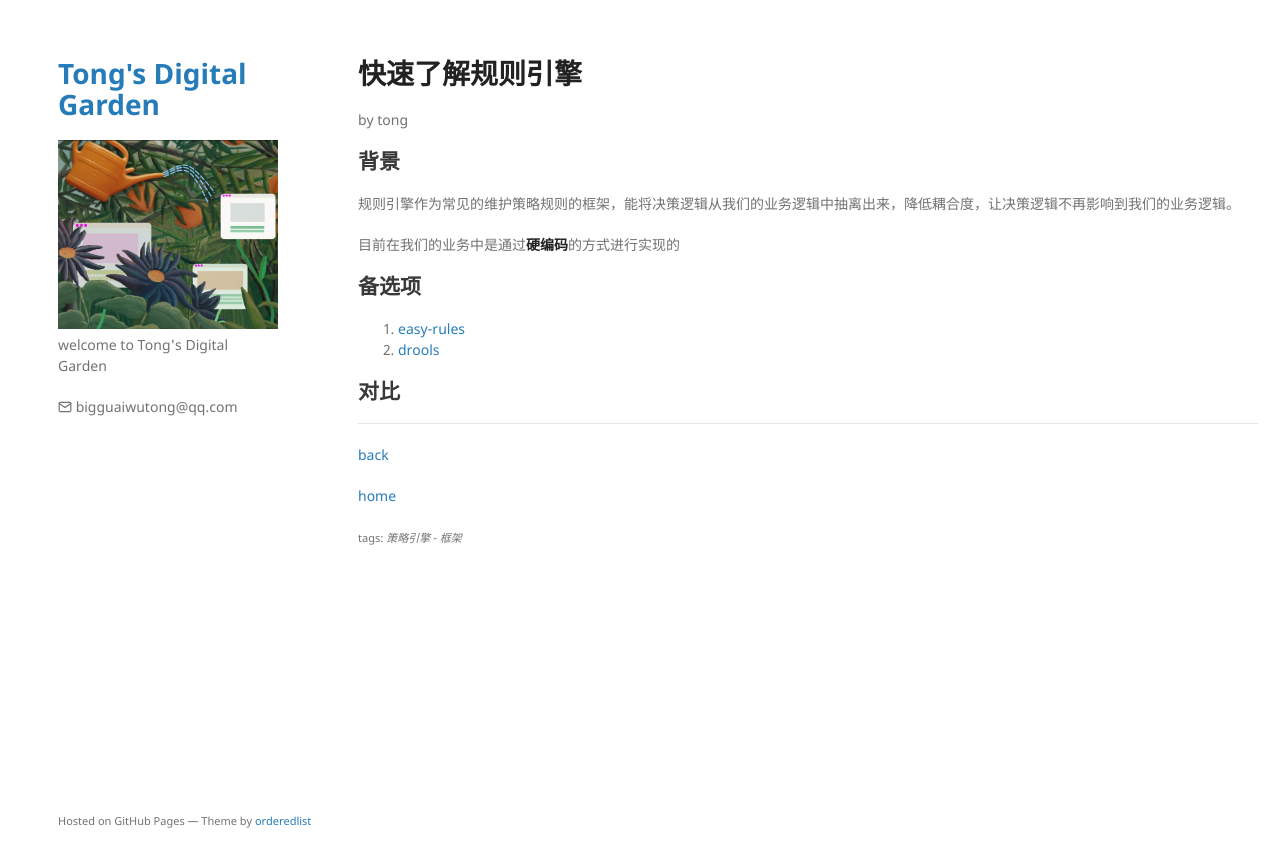
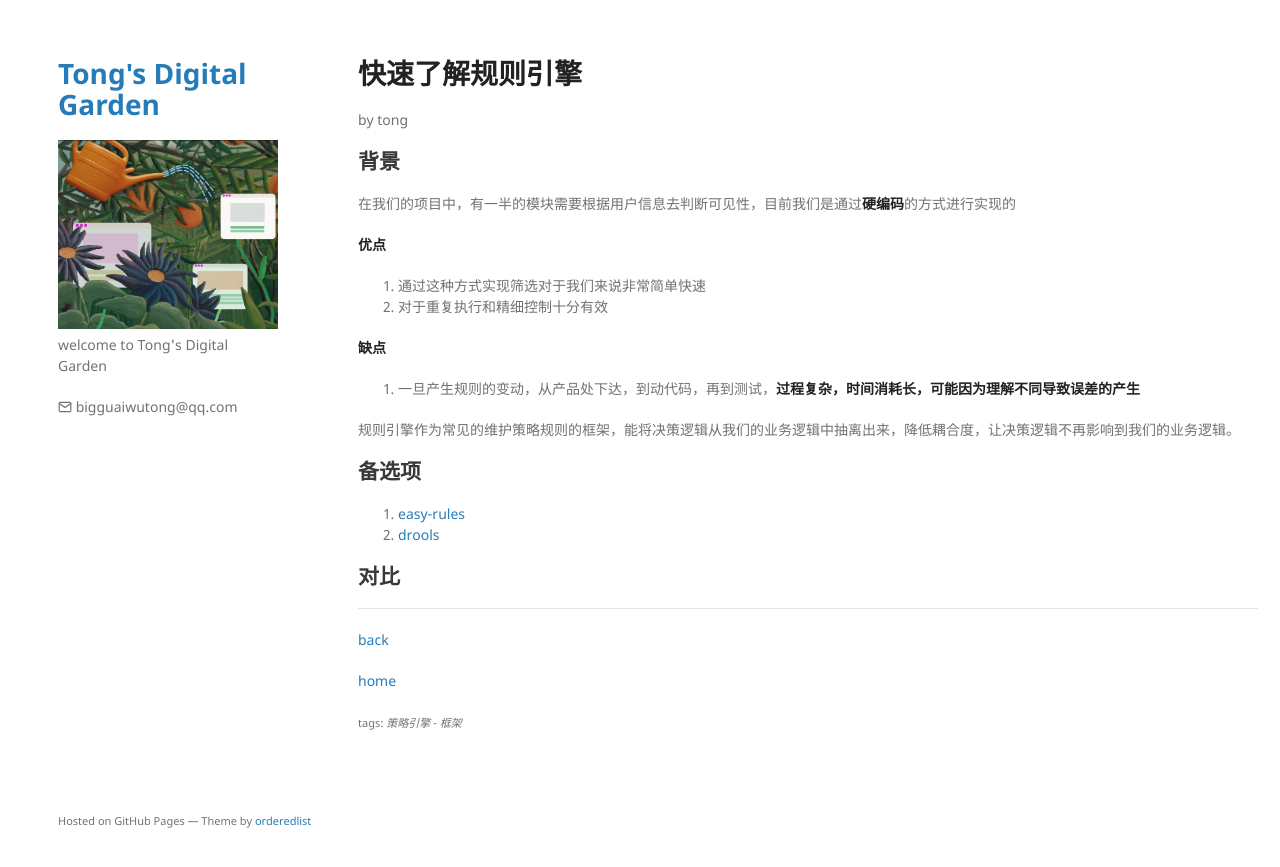
Before and after one commit to TongCodeSpace/TongCodeSpace.github.io, a Jekyll site: the page built from note/编程/框架学习/策略模型/规则引擎.md, in a window 1280 px wide. Shown: the top 867 px of the page. Built offline with Jekyll 4.4.1, drawn with Linux system fonts in a browser that asks for light colours; comment, search, counter and statistics services are not loaded.

Commit message:
vault backup: M note/编程/框架学习/策略模型/规则引擎.md

```diff
--- a/note/编程/框架学习/策略模型/规则引擎.md
+++ b/note/编程/框架学习/策略模型/规则引擎.md
@@ -7,10 +7,18 @@ tags:
 title: 快速了解规则引擎
 ---
 ## 背景
+在我们的项目中，有一半的模块需要根据用户信息去判断可见性，目前我们是通过**硬编码**的方式进行实现的
+
+**优点**
+
+1. 通过这种方式实现筛选对于我们来说非常简单快速
+2. 对于重复执行和精细控制十分有效
+
+**缺点**
+
+1. 一旦产生规则的变动，从产品处下达，到动代码，再到测试，**过程复杂，时间消耗长，可能因为理解不同导致误差的产生**
 
 规则引擎作为常见的维护策略规则的框架，能将决策逻辑从我们的业务逻辑中抽离出来，降低耦合度，让决策逻辑不再影响到我们的业务逻辑。
-
-目前在我们的业务中是通过**硬编码**的方式进行实现的
 ## 备选项
 1. [easy-rules](https://github.com/j-easy/easy-rules)
 2. [drools](https://docs.drools.org/8.44.0.Final/drools-docs/drools/introduction/index.html)
```
